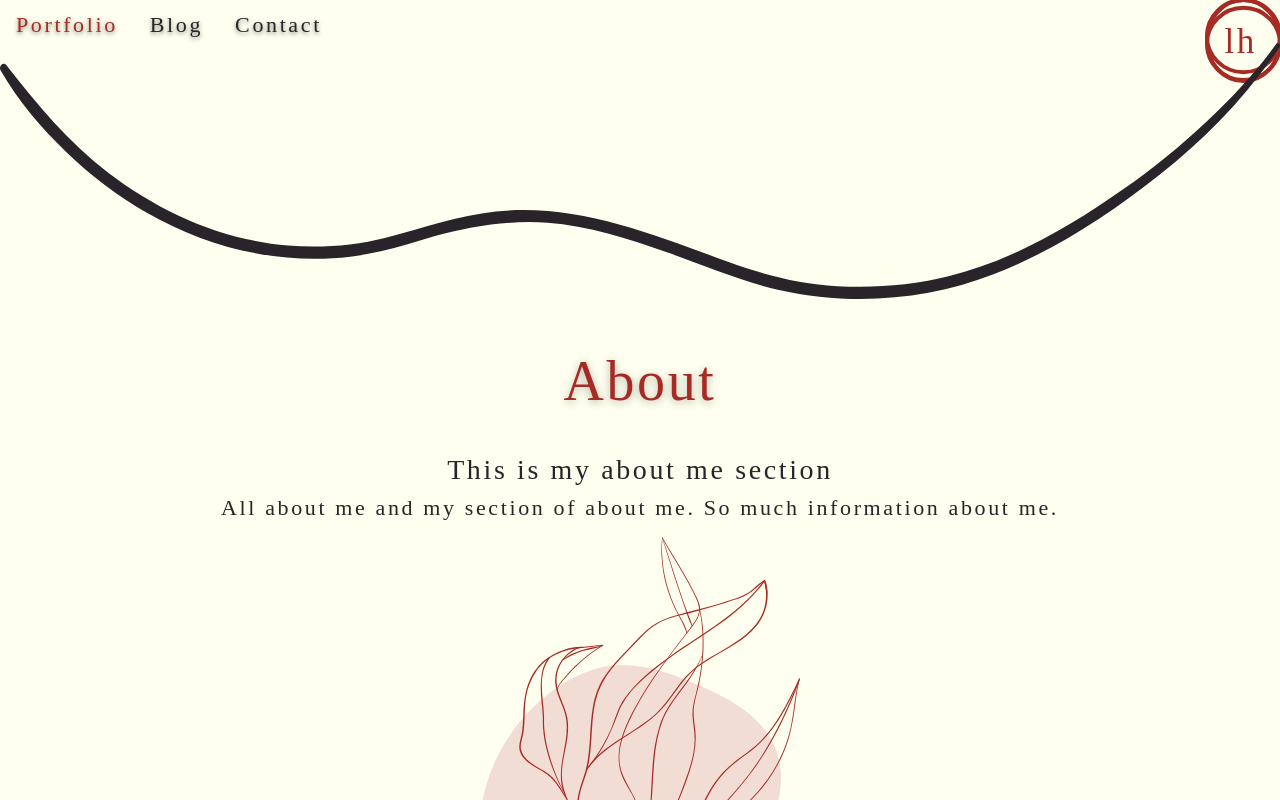
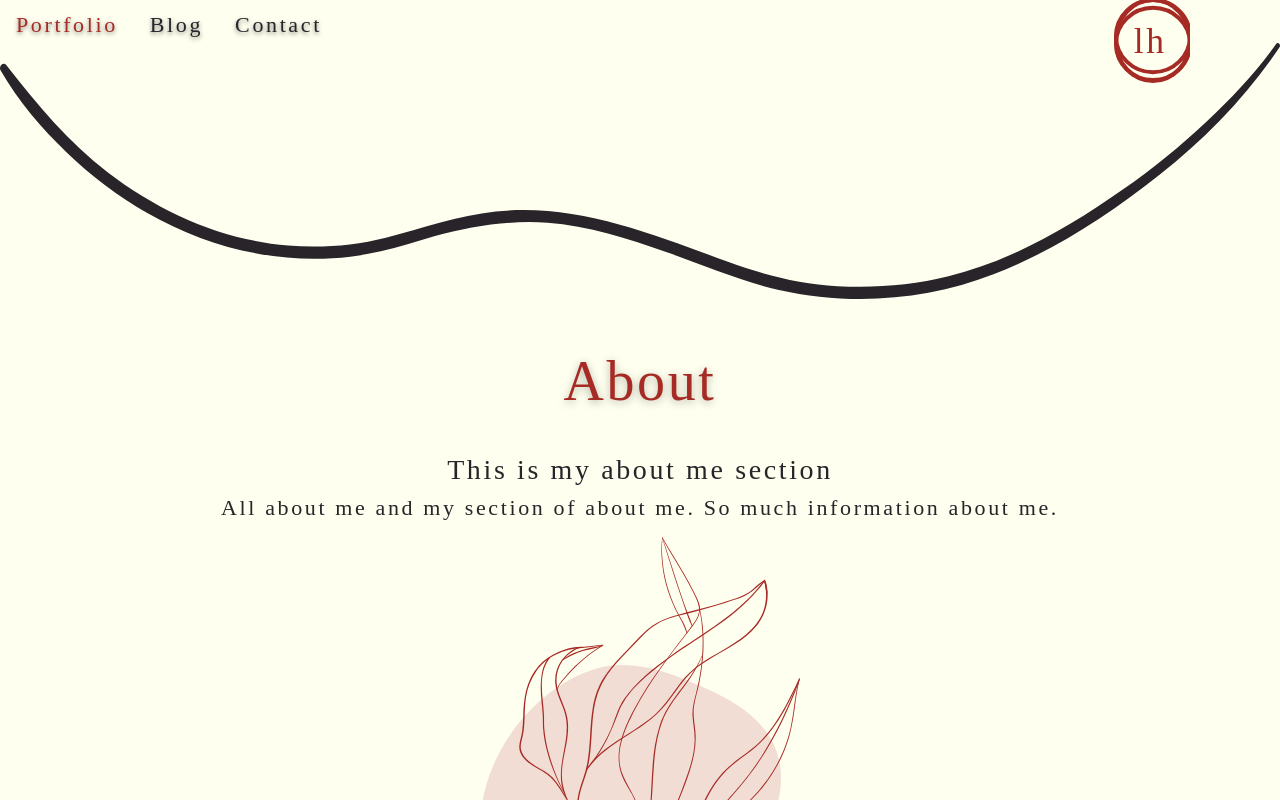
Before and after one commit to LaurenwallerDesigns/ui-lhamann, a React (Create React App) app: page / in a window 1280 px wide. Shown: the top 800 px of the page. Built offline with nearby package versions, Linux system fonts and the light colour scheme; a web font is replaced by a local one.

Commit message:
styles for nav

```diff
--- a/src/styles/main.scss
+++ b/src/styles/main.scss
@@ -20,12 +20,13 @@ body{
     float: right;
 }
 .stamp-logo {
-    width: 75px;
+    width: 20vw;
     height: 83px;
     object-fit: contain;
   }
 
 .links {
+    width: 70vw;
     a {
         @include nav-li;
         transition: color 0.5s;
```
